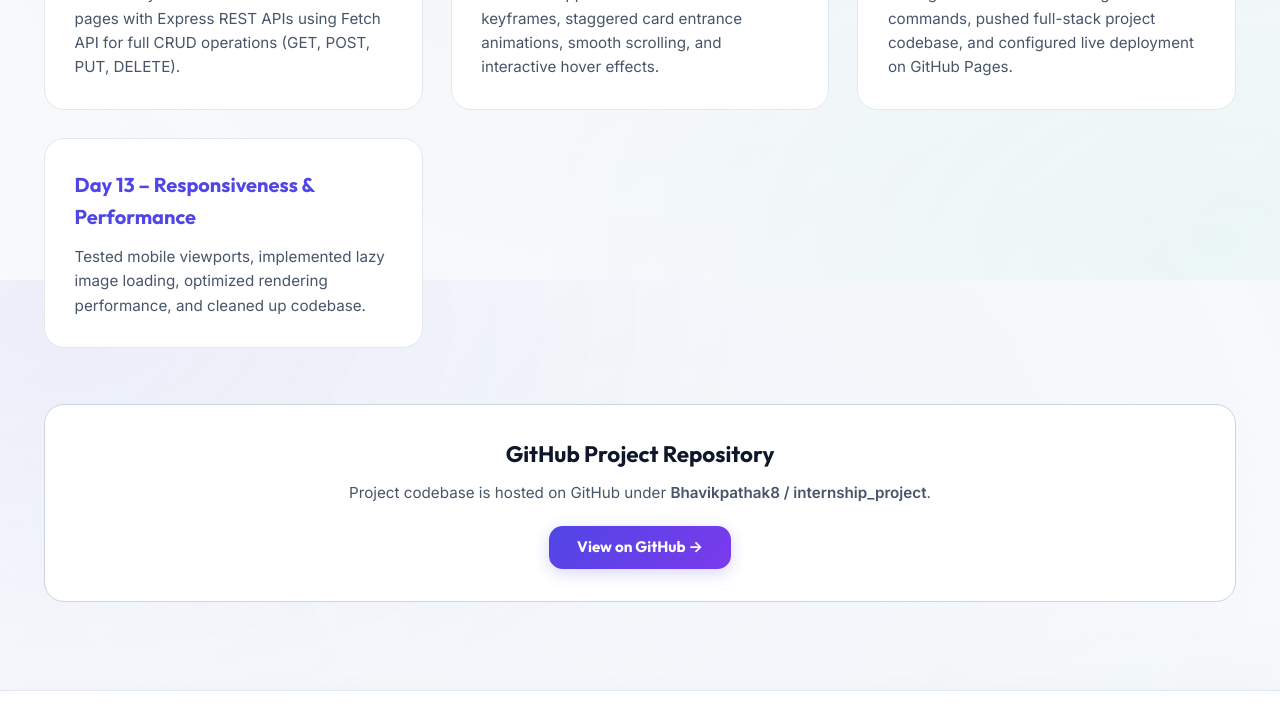
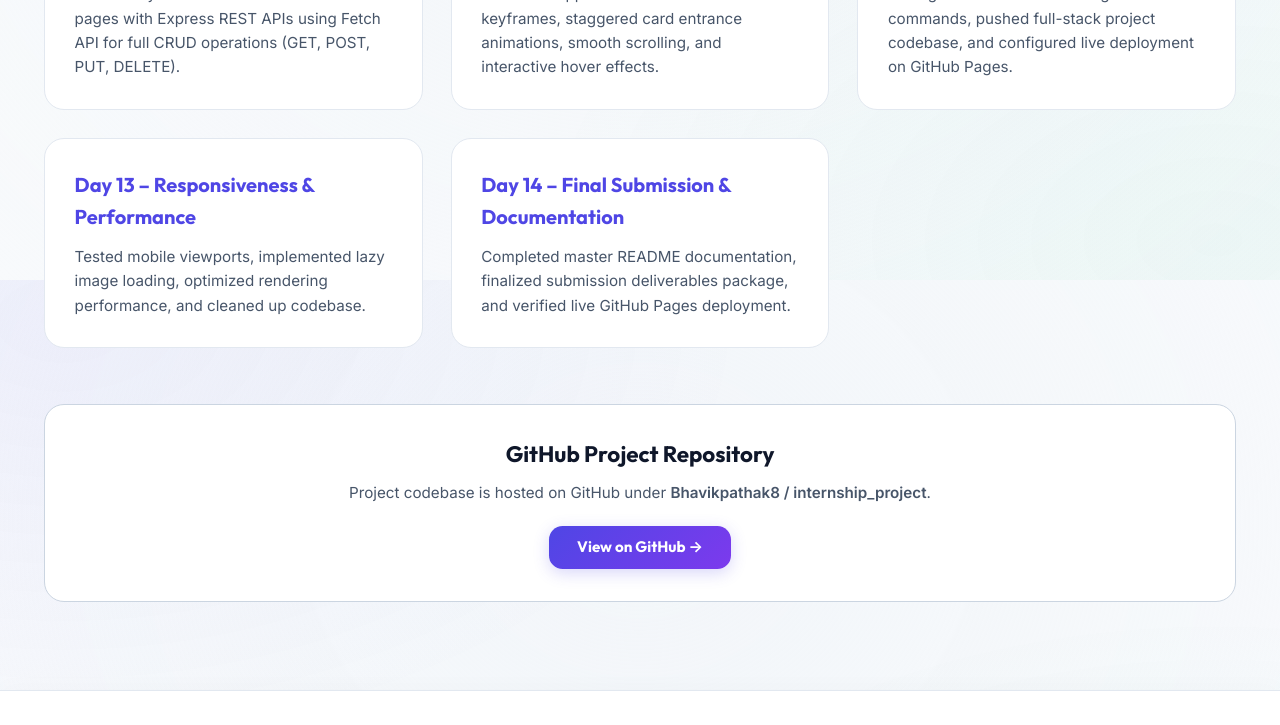
Before and after one commit to Bhavikpathak8/internship_project, a website: page public/about.html in a window 1280 px wide. Shown: the part 1320-2045 px from the top of the page. Drawn offline with Linux system fonts and the light colour scheme; no server answers.

Commit message:
Day 14 - Final Submission: Complete master README documentation and project milestone deliverables

```diff
--- a/public/about.html
+++ b/public/about.html
@@ -195,6 +195,17 @@
                     cleaned up codebase.
                 </p>
             </div>
+
+            <div
+                style="background: var(--bg-card); border: 1px solid var(--border); padding: 1.85rem; border-radius: var(--radius-lg);">
+                <h3
+                    style="font-family: var(--font-heading); font-size: 1.25rem; margin-bottom: 0.75rem; color: var(--primary);">
+                    Day 14 – Final Submission & Documentation</h3>
+                <p style="color: var(--text-secondary); font-size: 0.95rem;">
+                    Completed master README documentation, finalized submission deliverables package, and verified live
+                    GitHub Pages deployment.
+                </p>
+            </div>
         </div>
 
         <div
```
Also changed, not shown: README.md.
